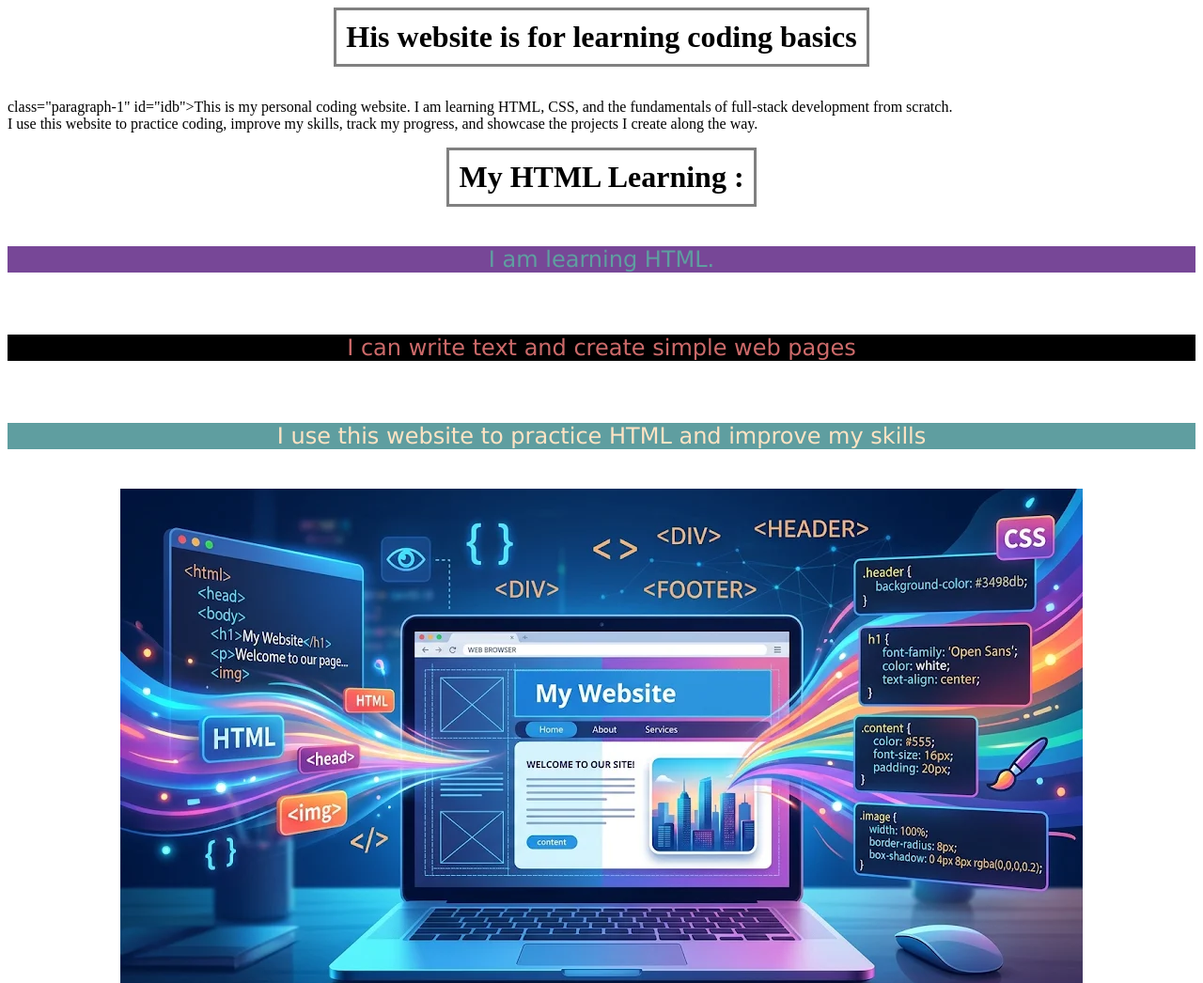
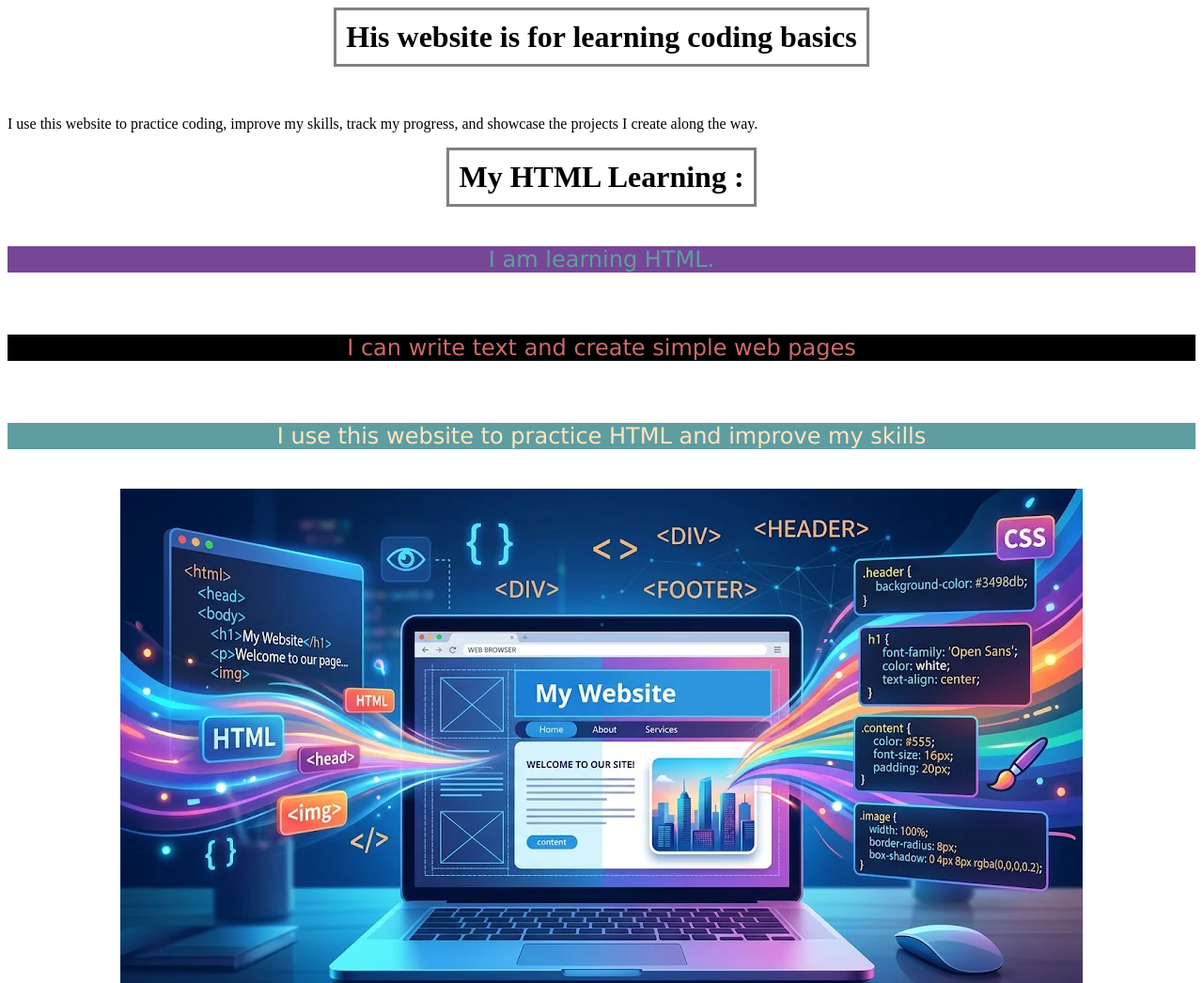
Before and after one commit to MehrzadAbaszadeh/web-development-journey, a plain HTML site: page Start/index.html in a window 1280 px wide. Shown: the top 1046 px of the page at 94% size. Drawn offline with Linux system fonts and the light colour scheme.

Commit message:
It still needs work.

```diff
--- a/Start/index.html
+++ b/Start/index.html
@@ -15,9 +15,7 @@
     <br>
 
     <p>
-    class="paragraph-1" id="idb">This is my personal coding website. I am learning HTML,
-   CSS, and the fundamentals of full-stack development
-   from scratch.
+
   <br>
    I use this website to practice coding,
   improve my skills, track my progress, and showcase
```
